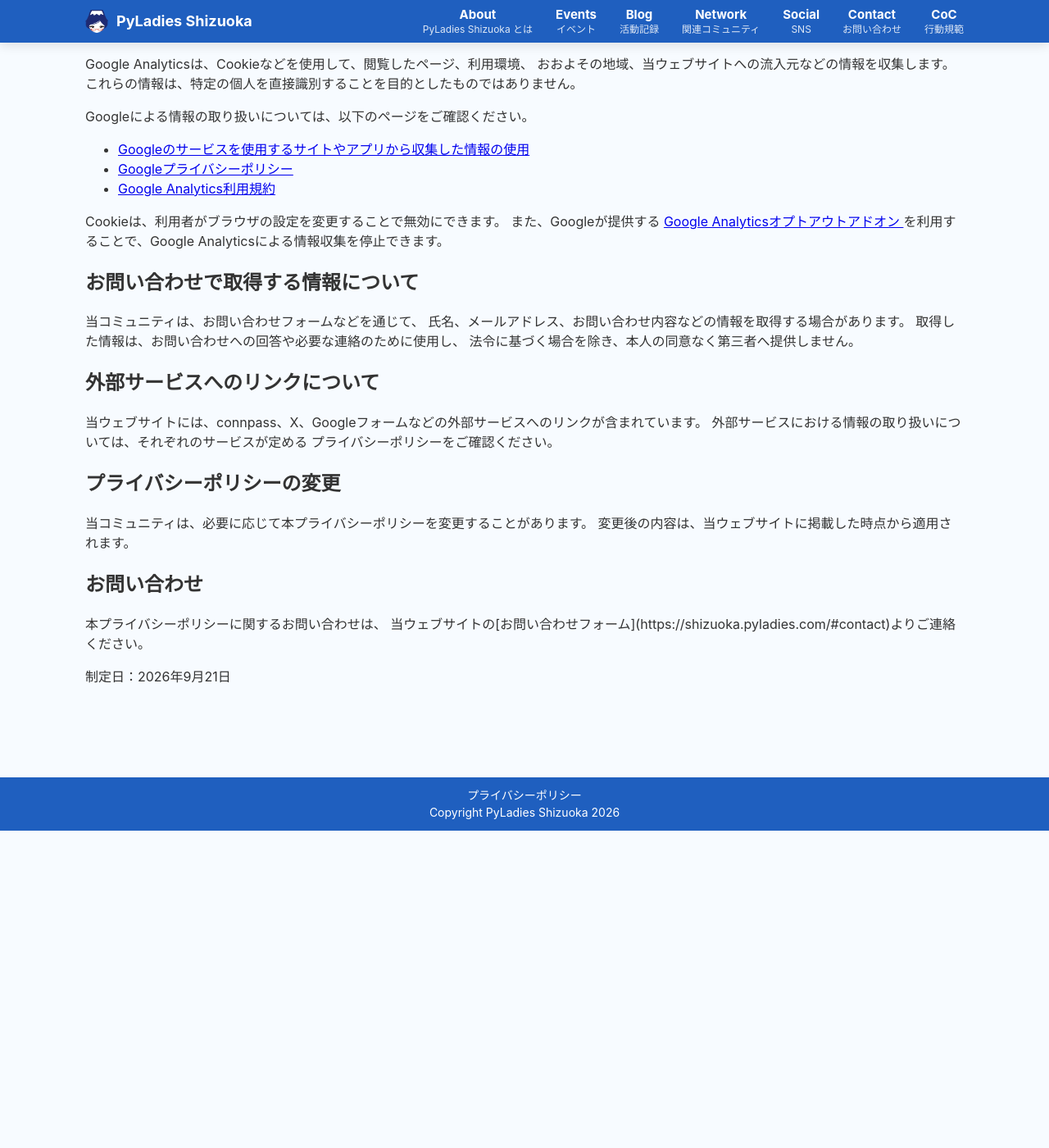
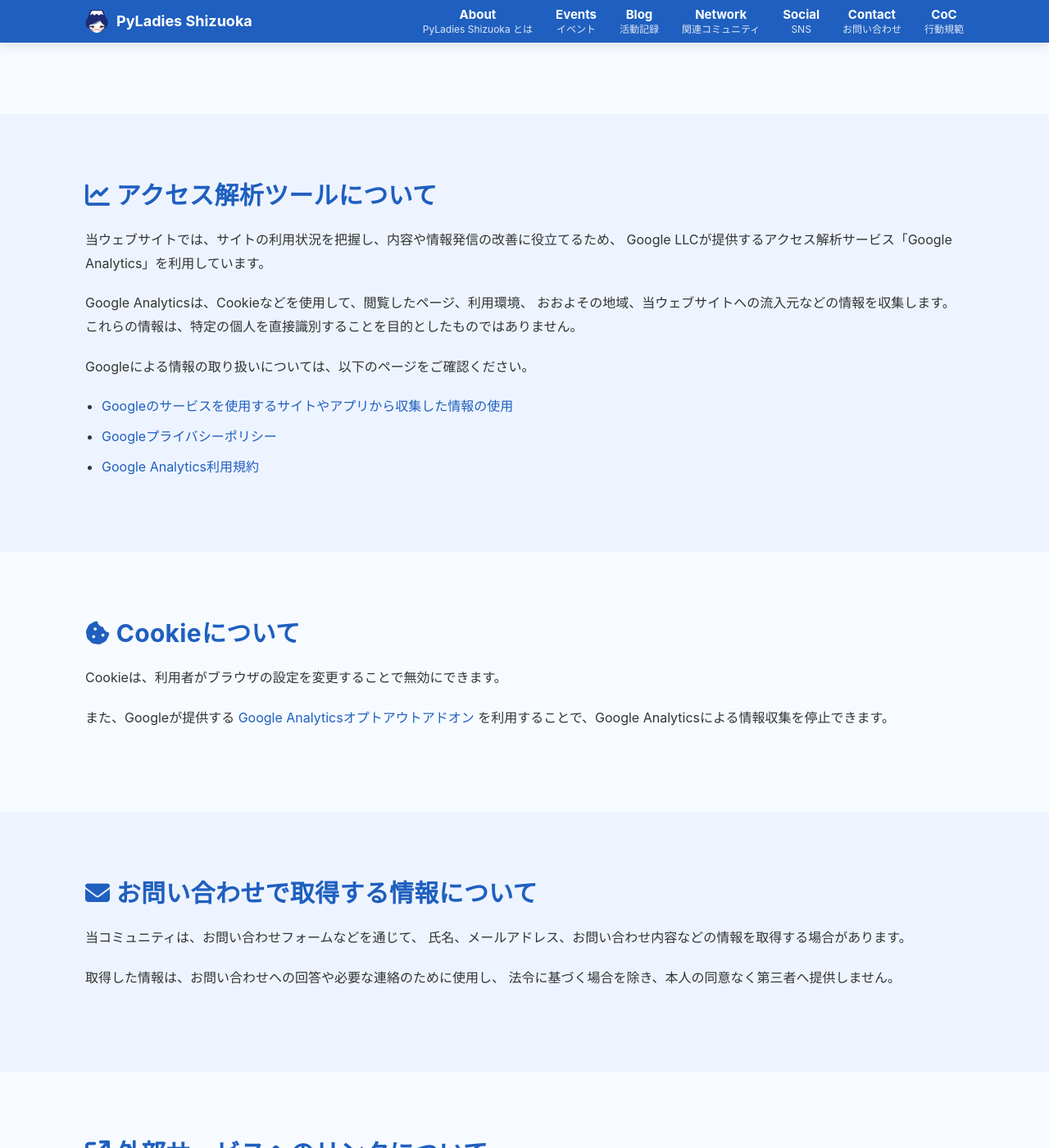
Before and after one commit to PyLadiesShizuoka/pyladiesshizuoka.github.io, a Jekyll site: the page built from privacy/index.html, in a window 1280 px wide and 1400 px high, scrolled down 293 px. Shown: the whole window at 82% size. Built offline with Jekyll 4.4.1, drawn with Linux system fonts in a browser that asks for light colours; before the commit the page ends 1306 px from its top, so only the background shows below that; some of the changed text lies outside the part shown.

Commit message:
ページの見た目を統一

```diff
--- a/privacy/index.html
+++ b/privacy/index.html
@@ -1,18 +1,128 @@
 ---
-layout: default
-title: プライバシーポリシー
 ---
+<!DOCTYPE html>
+<html lang="ja">
 
-<section class="blog-page">
+<head>
+<meta charset="UTF-8">
+<meta name="viewport" content="width=device-width, initial-scale=1.0">
+
+<link rel="stylesheet" href="https://cdnjs.cloudflare.com/ajax/libs/font-awesome/6.5.0/css/all.min.css">
+
+<meta name="description" content="PyLadies Shizuoka公式サイトのプライバシーポリシーです。">
+<title>プライバシーポリシー | PyLadies Shizuoka</title>
+
+<link rel="icon" href="../images/pyladyfujigirlrbg.svg" type="image/svg+xml">
+<link rel="icon" type="image/png" href="../images/favicon-32x32.png">
+
+<link rel="stylesheet" href="../style.css">
+
+{% include google-analytics.html %}
+</head>
+
+<body class="page-coc page-privacy">
+
+<header class="header">
+<div class="container header-inner">
+
+<div class="logo">
+<a href="../index.html">
+<img src="../images/pylady_fujigirl_.png" alt="PyLadies Shizuoka">
+<h2>PyLadies Shizuoka</h2>
+</a>
+</div>
+
+<button
+  class="menu-toggle"
+  aria-label="メニューを開く"
+  aria-expanded="false"
+  aria-controls="site-nav">
+  <i class="fa-solid fa-bars"></i>
+</button>
+
+<nav class="nav" id="site-nav">
+<ul>
+  <li>
+    <a href="../index.html#about">
+      <span class="nav-en">About</span>
+      <span class="nav-ja">PyLadies Shizuoka とは</span>
+    </a>
+  </li>
+
+  <li>
+    <a href="../index.html#events">
+      <span class="nav-en">Events</span>
+      <span class="nav-ja">イベント</span>
+    </a>
+  </li>
+
+  <li>
+    <a href="../index.html#blog-preview">
+      <span class="nav-en">Blog</span>
+      <span class="nav-ja">活動記録</span>
+    </a>
+  </li>
+
+  <li>
+    <a href="../index.html#network">
+      <span class="nav-en">Network</span>
+      <span class="nav-ja">関連コミュニティ</span>
+    </a>
+  </li>
+
+  <li>
+    <a href="../index.html#social">
+      <span class="nav-en">Social</span>
+      <span class="nav-ja">SNS</span>
+    </a>
+  </li>
+
+  <li>
+    <a href="../index.html#contact">
+      <span class="nav-en">Contact</span>
+      <span class="nav-ja">お問い合わせ</span>
+    </a>
+  </li>
+
+  <li>
+    <a href="../coc/coc.html">
+      <span class="nav-en">CoC</span>
+      <span class="nav-ja">行動規範</span>
+    </a>
+  </li>
+</ul>
+</nav>
+
+</div>
+</header>
+
+<main>
+
+<section class="hero coc-hero">
 <div class="container">
-    <h1>プライバシーポリシー</h1>
+<h1>Privacy Policy</h1>
+<p>PyLadies Shizuoka プライバシーポリシー</p>
+</div>
+</section>
+
+<section class="section">
+<div class="container">
 
 <p>
 PyLadies Shizuoka（以下「当コミュニティ」といいます）は、
 当ウェブサイトにおける利用者の情報について、以下のとおり取り扱います。
 </p>
 
-    <h2>アクセス解析ツールについて</h2>
+</div>
+</section>
+
+<section class="section alt">
+<div class="container">
+
+<h2>
+  <i class="fa-solid fa-chart-line"></i>
+  アクセス解析ツールについて
+</h2>
 
 <p>
 当ウェブサイトでは、サイトの利用状況を把握し、内容や情報発信の改善に役立てるため、
@@ -31,66 +141,190 @@
 
 <ul>
   <li>
-        <a href="https://policies.google.com/technologies/partner-sites?hl=ja"
-           target="_blank" rel="noopener noreferrer">
+    <a
+      href="https://policies.google.com/technologies/partner-sites?hl=ja"
+      target="_blank"
+      rel="noopener noreferrer">
       Googleのサービスを使用するサイトやアプリから収集した情報の使用
     </a>
   </li>
+
   <li>
-        <a href="https://policies.google.com/privacy?hl=ja"
-           target="_blank" rel="noopener noreferrer">
+    <a
+      href="https://policies.google.com/privacy?hl=ja"
+      target="_blank"
+      rel="noopener noreferrer">
       Googleプライバシーポリシー
     </a>
   </li>
+
   <li>
-        <a href="https://marketingplatform.google.com/about/analytics/terms/jp/"
-           target="_blank" rel="noopener noreferrer">
+    <a
+      href="https://marketingplatform.google.com/about/analytics/terms/jp/"
+      target="_blank"
+      rel="noopener noreferrer">
       Google Analytics利用規約
     </a>
   </li>
 </ul>
 
+</div>
+</section>
+
+<section class="section">
+<div class="container">
+
+<h2>
+  <i class="fa-solid fa-cookie-bite"></i>
+  Cookieについて
+</h2>
+
 <p>
 Cookieは、利用者がブラウザの設定を変更することで無効にできます。
+</p>
+
+<p>
 また、Googleが提供する
-      <a href="https://tools.google.com/dlpage/gaoptout?hl=ja"
-         target="_blank" rel="noopener noreferrer">
+<a
+  href="https://tools.google.com/dlpage/gaoptout?hl=ja"
+  target="_blank"
+  rel="noopener noreferrer">
   Google Analyticsオプトアウトアドオン
 </a>
 を利用することで、Google Analyticsによる情報収集を停止できます。
 </p>
 
-    <h2>お問い合わせで取得する情報について</h2>
+</div>
+</section>
+
+<section class="section alt">
+<div class="container">
+
+<h2>
+  <i class="fa-solid fa-envelope"></i>
+  お問い合わせで取得する情報について
+</h2>
 
 <p>
 当コミュニティは、お問い合わせフォームなどを通じて、
 氏名、メールアドレス、お問い合わせ内容などの情報を取得する場合があります。
+</p>
+
+<p>
 取得した情報は、お問い合わせへの回答や必要な連絡のために使用し、
 法令に基づく場合を除き、本人の同意なく第三者へ提供しません。
 </p>
 
-    <h2>外部サービスへのリンクについて</h2>
+</div>
+</section>
+
+<section class="section">
+<div class="container">
+
+<h2>
+  <i class="fa-solid fa-arrow-up-right-from-square"></i>
+  外部サービスへのリンクについて
+</h2>
 
 <p>
-      当ウェブサイトには、connpass、X、Googleフォームなどの外部サービスへのリンクが含まれています。
-      外部サービスにおける情報の取り扱いについては、それぞれのサービスが定める
-      プライバシーポリシーをご確認ください。
+当ウェブサイトには、connpass、X、Googleフォームなどの
+外部サービスへのリンクが含まれています。
 </p>
 
-    <h2>プライバシーポリシーの変更</h2>
+<p>
+外部サービスにおける情報の取り扱いについては、
+それぞれのサービスが定めるプライバシーポリシーをご確認ください。
+</p>
+
+</div>
+</section>
+
+<section class="section alt">
+<div class="container">
+
+<h2>
+  <i class="fa-solid fa-pen-to-square"></i>
+  プライバシーポリシーの変更
+</h2>
 
 <p>
 当コミュニティは、必要に応じて本プライバシーポリシーを変更することがあります。
+</p>
+
+<p>
 変更後の内容は、当ウェブサイトに掲載した時点から適用されます。
 </p>
 
-    <h2>お問い合わせ</h2>
+</div>
+</section>
+
+<section class="section">
+<div class="container">
+
+<h2>
+  <i class="fa-solid fa-circle-question"></i>
+  お問い合わせ
+</h2>
 
 <p>
 本プライバシーポリシーに関するお問い合わせは、
-      当ウェブサイトの[お問い合わせフォーム](https://shizuoka.pyladies.com/#contact)よりご連絡ください。
+当ウェブサイトの
+<a href="../index.html#contact">お問い合わせフォーム</a>
+よりご連絡ください。
 </p>
 
 <p>制定日：2026年9月21日</p>
+
 </div>
 </section>
+
+</main>
+
+<footer>
+<div class="container">
+
+<p class="footer-links">
+  <a href="../privacy/">プライバシーポリシー</a>
+</p>
+
+<p class="footer-copyright">
+  Copyright PyLadies Shizuoka
+  <span id="year"></span>
+</p>
+
+</div>
+</footer>
+
+<script>
+document.getElementById("year").textContent = new Date().getFullYear();
+
+const header = document.querySelector(".header");
+
+window.addEventListener("scroll", () => {
+  if (window.scrollY > 40) {
+    header.classList.add("shrink");
+  } else {
+    header.classList.remove("shrink");
+  }
+});
+
+const toggle = document.querySelector(".menu-toggle");
+const nav = document.querySelector(".nav");
+
+toggle.addEventListener("click", () => {
+  nav.classList.toggle("open");
+
+  const isOpen = nav.classList.contains("open");
+  toggle.setAttribute("aria-expanded", isOpen ? "true" : "false");
+});
+
+document.querySelectorAll(".nav a").forEach(link => {
+  link.addEventListener("click", () => {
+    nav.classList.remove("open");
+    toggle.setAttribute("aria-expanded", "false");
+  });
+});
+</script>
+
+</body>
+</html>
```
Lines whose indentation alone changed are shown as unchanged.
